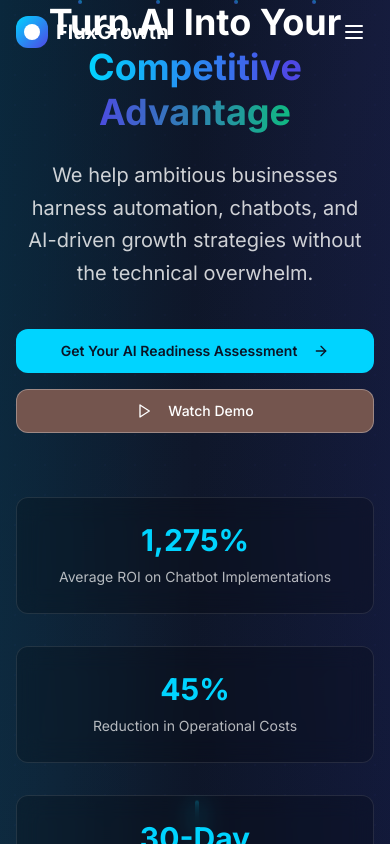
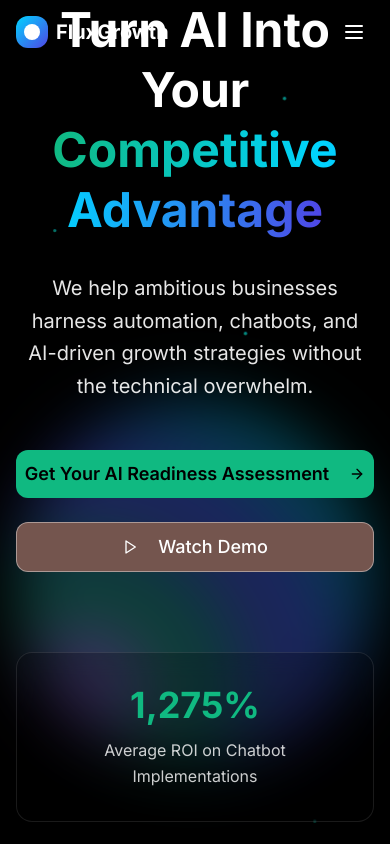
Before and after one commit to mlutner/fluxgrowth-nebula-web, a React (Vite) app: page / in a window 390 px wide. Shown: the top 844 px of the page. Built offline with nearby package versions, Linux system fonts and the light colour scheme.

Commit message:
Refactor: Hero section background
Emulate the hero section background with a moving, shifting multicolor orb.

```diff
--- a/src/components/Hero.tsx
+++ b/src/components/Hero.tsx
@@ -17,75 +17,81 @@ const Hero = () => {
   ];
 
   return (
-    <section className="relative min-h-screen flex items-center justify-center overflow-hidden bg-gradient-to-br from-flux-dark via-slate-900 to-flux-dark">
-      {/* Animated background particles */}
+    <section className="relative min-h-screen flex items-center justify-center overflow-hidden bg-black">
+      {/* Animated multicolor orb background */}
+      <div className="absolute inset-0 flex items-center justify-center">
+        <div className="orb-container">
+          <div className="multicolor-orb"></div>
+        </div>
+      </div>
+
+      {/* Subtle overlay for text readability */}
+      <div className="absolute inset-0 bg-black/40"></div>
+
+      {/* Floating particles */}
       <div className="particles absolute inset-0">
+        <div className="particle"></div>
+        <div className="particle"></div>
         <div className="particle"></div>
         <div className="particle"></div>
         <div className="particle"></div>
         <div className="particle"></div>
       </div>
 
-      {/* Background pattern */}
-      <div className="absolute inset-0 dot-pattern opacity-20"></div>
-
-      {/* Gradient overlays */}
-      <div className="absolute inset-0 bg-gradient-to-r from-flux-blue/10 via-transparent to-flux-purple/10"></div>
-
       <div className="container-custom relative z-10">
         <div className="text-center max-w-5xl mx-auto">
           {/* Main headline */}
-          <h1 className={`text-4xl md:text-6xl lg:text-7xl font-bold text-white mb-6 leading-tight transition-all duration-1000 ${
+          <h1 className={`text-5xl md:text-7xl lg:text-8xl font-bold text-white mb-8 leading-tight transition-all duration-1000 ${
             isVisible ? 'opacity-100 translate-y-0' : 'opacity-0 translate-y-10'
           }`}>
             Turn AI Into Your{' '}
-            <span className="text-gradient bg-gradient-to-r from-flux-blue via-flux-purple to-flux-green bg-clip-text text-transparent">
+            <span className="text-gradient bg-gradient-to-r from-flux-green via-flux-blue to-flux-purple bg-clip-text text-transparent">
               Competitive Advantage
             </span>
           </h1>
 
           {/* Subheadline */}
-          <p className={`text-xl md:text-2xl text-white/80 mb-10 max-w-4xl mx-auto leading-relaxed transition-all duration-1000 delay-300 ${
+          <p className={`text-xl md:text-2xl text-white/90 mb-12 max-w-4xl mx-auto leading-relaxed transition-all duration-1000 delay-300 ${
             isVisible ? 'opacity-100 translate-y-0' : 'opacity-0 translate-y-10'
           }`}>
             We help ambitious businesses harness automation, chatbots, and AI-driven growth strategies without the technical overwhelm.
           </p>
 
           {/* CTA Buttons */}
-          <div className={`flex flex-col sm:flex-row gap-4 justify-center mb-16 transition-all duration-1000 delay-500 ${
+          <div className={`flex flex-col sm:flex-row gap-6 justify-center mb-20 transition-all duration-1000 delay-500 ${
             isVisible ? 'opacity-100 translate-y-0' : 'opacity-0 translate-y-10'
           }`}>
             <Button
               size="lg"
-              className="bg-flux-blue hover:bg-flux-blue/90 text-flux-dark font-semibold px-8 py-4 rounded-lg transition-all duration-300 hover:shadow-xl hover:shadow-flux-blue/25 hover:-translate-y-1 group"
+              className="bg-flux-green hover:bg-flux-green/90 text-black font-semibold px-10 py-6 text-lg rounded-xl transition-all duration-300 hover:shadow-2xl hover:shadow-flux-green/25 hover:-translate-y-1 group border-0"
             >
               Get Your AI Readiness Assessment
-              <ArrowRight className="ml-2 w-5 h-5 group-hover:translate-x-1 transition-transform" />
+              <ArrowRight className="ml-3 w-6 h-6 group-hover:translate-x-1 transition-transform" />
             </Button>
             <Button
               variant="outline"
               size="lg"
-              className="border-white/30 text-white hover:bg-white/10 px-8 py-4 rounded-lg transition-all duration-300 hover:border-white/50 group"
+              className="border-white/40 text-white hover:bg-white/10 px-10 py-6 text-lg rounded-xl transition-all duration-300 hover:border-white/60 group backdrop-blur-sm"
             >
-              <Play className="mr-2 w-5 h-5 group-hover:scale-110 transition-transform" />
+              <Play className="mr-3 w-6 h-6 group-hover:scale-110 transition-transform" />
               Watch Demo
             </Button>
           </div>
 
           {/* Stats */}
-          <div className={`grid grid-cols-1 md:grid-cols-3 gap-8 max-w-4xl mx-auto transition-all duration-1000 delay-700 ${
+          <div className={`grid grid-cols-1 md:grid-cols-3 gap-8 max-w-5xl mx-auto transition-all duration-1000 delay-700 ${
             isVisible ? 'opacity-100 translate-y-0' : 'opacity-0 translate-y-10'
           }`}>
             {stats.map((stat, index) => (
               <div
                 key={index}
-                className="glass-dark rounded-xl p-6 hover-lift group animate-on-scroll"
+                className="glass-dark rounded-2xl p-8 hover-lift group animate-on-scroll border border-white/10"
                 style={{ animationDelay: `${800 + index * 100}ms` }}
               >
-                <div className="text-3xl md:text-4xl font-bold text-flux-blue mb-2 group-hover:scale-110 transition-transform duration-300">
+                <div className="text-4xl md:text-5xl font-bold text-flux-green mb-3 group-hover:scale-110 transition-transform duration-300">
                   {stat.value}
                 </div>
-                <div className="text-white/70 text-sm md:text-base leading-relaxed">
+                <div className="text-white/80 text-base md:text-lg leading-relaxed">
                   {stat.label}
                 </div>
               </div>
@@ -96,7 +102,7 @@ const Hero = () => {
 
       {/* Scroll indicator */}
       <div className="absolute bottom-8 left-1/2 transform -translate-x-1/2 animate-bounce">
-        <div className="w-1 h-16 bg-gradient-to-b from-flux-blue to-transparent rounded-full"></div>
+        <div className="w-1 h-20 bg-gradient-to-b from-flux-green to-transparent rounded-full"></div>
       </div>
     </section>
   );
--- a/src/index.css
+++ b/src/index.css
@@ -1,4 +1,3 @@
-
 @tailwind base;
 @tailwind components;
 @tailwind utilities;
@@ -200,3 +199,177 @@
 .particle:nth-child(2) { left: 40%; animation-delay: 2s; }
 .particle:nth-child(3) { left: 60%; animation-delay: 4s; }
 .particle:nth-child(4) { left: 80%; animation-delay: 6s; }
+
+/* Multicolor Orb Animation */
+.orb-container {
+  position: relative;
+  width: 100%;
+  height: 100%;
+  display: flex;
+  align-items: center;
+  justify-content: center;
+}
+
+.multicolor-orb {
+  width: 800px;
+  height: 800px;
+  border-radius: 50%;
+  background: radial-gradient(circle at 30% 30%,
+    rgba(16, 185, 129, 0.8) 0%,
+    rgba(79, 70, 229, 0.6) 25%,
+    rgba(0, 212, 255, 0.7) 50%,
+    rgba(168, 85, 247, 0.5) 75%,
+    rgba(34, 197, 94, 0.6) 100%);
+  filter: blur(60px);
+  animation: orbFloat 8s ease-in-out infinite, orbShift 12s linear infinite;
+  transform-origin: center;
+}
+
+@keyframes orbFloat {
+  0%, 100% {
+    transform: translateY(0px) scale(1);
+  }
+  25% {
+    transform: translateY(-30px) scale(1.1);
+  }
+  50% {
+    transform: translateY(20px) scale(0.9);
+  }
+  75% {
+    transform: translateY(-10px) scale(1.05);
+  }
+}
+
+@keyframes orbShift {
+  0% {
+    background: radial-gradient(circle at 30% 30%,
+      rgba(16, 185, 129, 0.8) 0%,
+      rgba(79, 70, 229, 0.6) 25%,
+      rgba(0, 212, 255, 0.7) 50%,
+      rgba(168, 85, 247, 0.5) 75%,
+      rgba(34, 197, 94, 0.6) 100%);
+  }
+  25% {
+    background: radial-gradient(circle at 70% 20%,
+      rgba(0, 212, 255, 0.8) 0%,
+      rgba(168, 85, 247, 0.6) 25%,
+      rgba(16, 185, 129, 0.7) 50%,
+      rgba(79, 70, 229, 0.5) 75%,
+      rgba(34, 197, 94, 0.6) 100%);
+  }
+  50% {
+    background: radial-gradient(circle at 20% 80%,
+      rgba(168, 85, 247, 0.8) 0%,
+      rgba(16, 185, 129, 0.6) 25%,
+      rgba(79, 70, 229, 0.7) 50%,
+      rgba(0, 212, 255, 0.5) 75%,
+      rgba(34, 197, 94, 0.6) 100%);
+  }
+  75% {
+    background: radial-gradient(circle at 80% 70%,
+      rgba(79, 70, 229, 0.8) 0%,
+      rgba(34, 197, 94, 0.6) 25%,
+      rgba(168, 85, 247, 0.7) 50%,
+      rgba(16, 185, 129, 0.5) 75%,
+      rgba(0, 212, 255, 0.6) 100%);
+  }
+  100% {
+    background: radial-gradient(circle at 30% 30%,
+      rgba(16, 185, 129, 0.8) 0%,
+      rgba(79, 70, 229, 0.6) 25%,
+      rgba(0, 212, 255, 0.7) 50%,
+      rgba(168, 85, 247, 0.5) 75%,
+      rgba(34, 197, 94, 0.6) 100%);
+  }
+}
+
+/* Enhanced particle background animation */
+.particles {
+  position: absolute;
+  width: 100%;
+  height: 100%;
+  overflow: hidden;
+  pointer-events: none;
+}
+
+.particle {
+  position: absolute;
+  width: 3px;
+  height: 3px;
+  background: linear-gradient(45deg, rgba(16, 185, 129, 0.8), rgba(0, 212, 255, 0.6));
+  border-radius: 50%;
+  animation: particleFloat 12s ease-in-out infinite;
+}
+
+.particle:nth-child(1) {
+  left: 10%;
+  top: 20%;
+  animation-delay: 0s;
+  animation-duration: 10s;
+}
+.particle:nth-child(2) {
+  left: 30%;
+  top: 60%;
+  animation-delay: 2s;
+  animation-duration: 14s;
+}
+.particle:nth-child(3) {
+  left: 60%;
+  top: 30%;
+  animation-delay: 4s;
+  animation-duration: 11s;
+}
+.particle:nth-child(4) {
+  left: 80%;
+  top: 70%;
+  animation-delay: 6s;
+  animation-duration: 13s;
+}
+.particle:nth-child(5) {
+  left: 20%;
+  top: 80%;
+  animation-delay: 1s;
+  animation-duration: 12s;
+}
+.particle:nth-child(6) {
+  left: 70%;
+  top: 10%;
+  animation-delay: 3s;
+  animation-duration: 15s;
+}
+
+@keyframes particleFloat {
+  0%, 100% {
+    transform: translateY(0px) translateX(0px) scale(1);
+    opacity: 0.7;
+  }
+  25% {
+    transform: translateY(-20px) translateX(10px) scale(1.2);
+    opacity: 1;
+  }
+  50% {
+    transform: translateY(15px) translateX(-15px) scale(0.8);
+    opacity: 0.5;
+  }
+  75% {
+    transform: translateY(-10px) translateX(20px) scale(1.1);
+    opacity: 0.9;
+  }
+}
+
+/* Responsive orb sizing */
+@media (max-width: 768px) {
+  .multicolor-orb {
+    width: 500px;
+    height: 500px;
+    filter: blur(40px);
+  }
+}
+
+@media (max-width: 480px) {
+  .multicolor-orb {
+    width: 350px;
+    height: 350px;
+    filter: blur(30px);
+  }
+}
```
